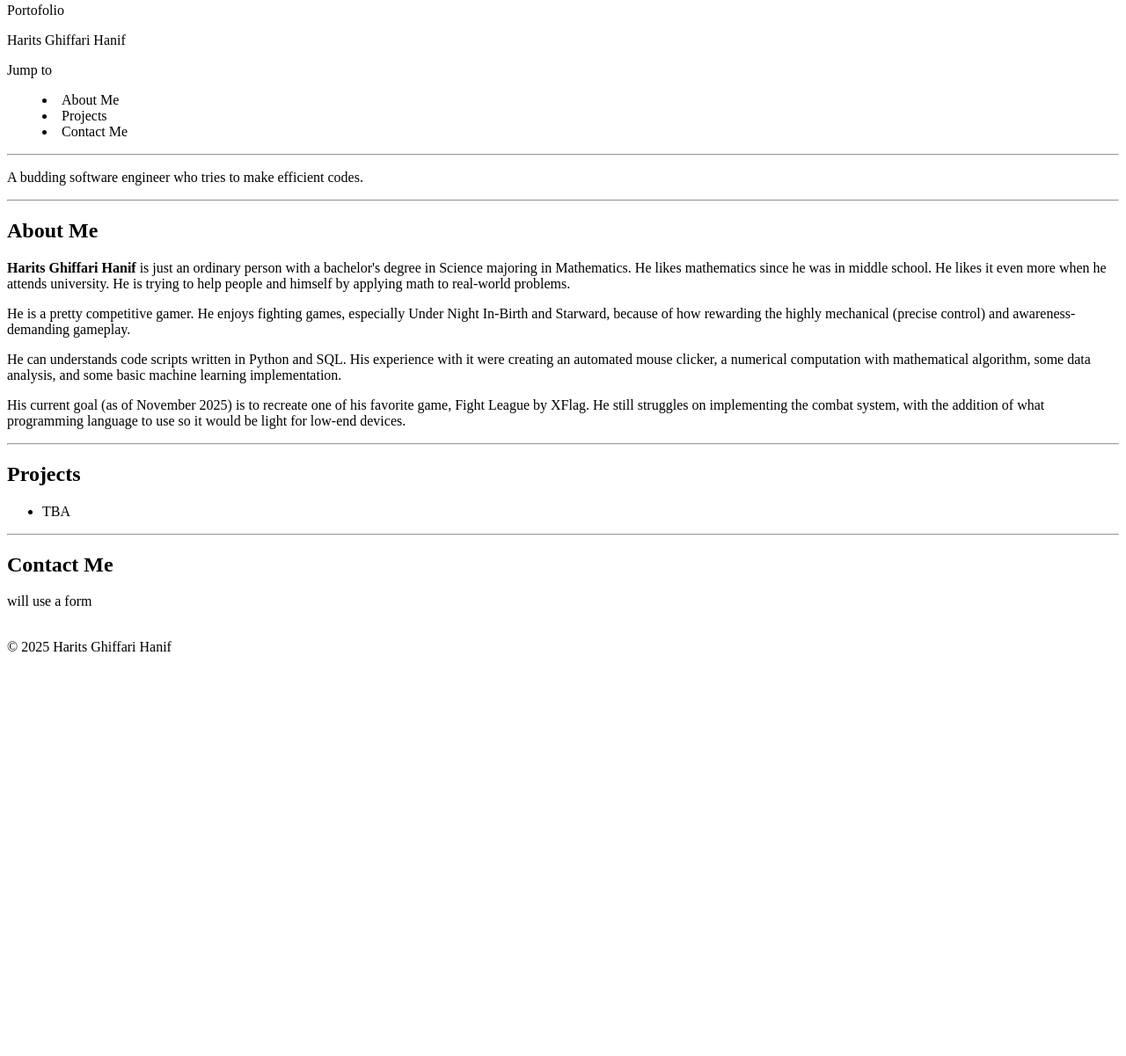
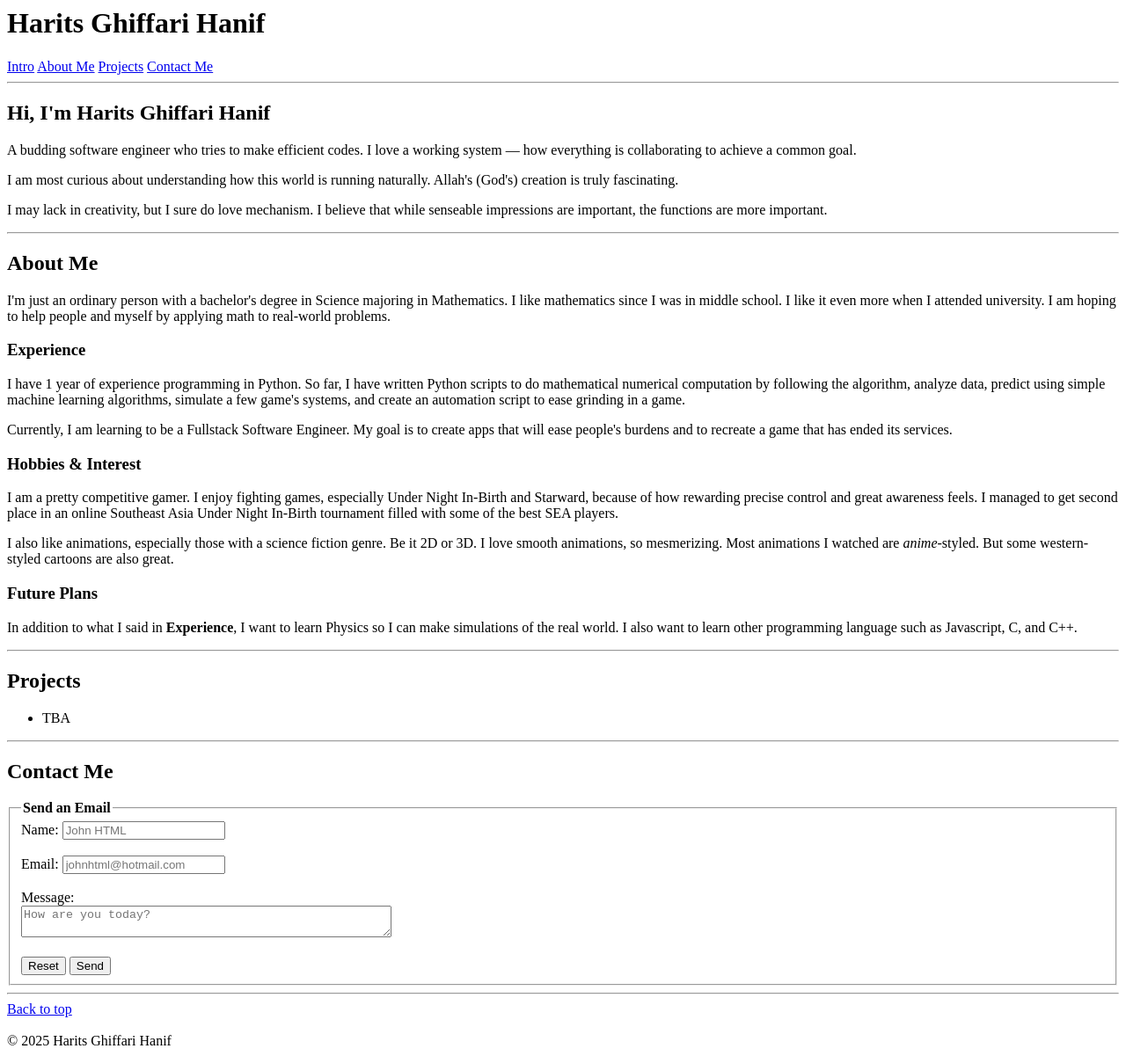
Before and after one commit to Revou-FSSE-Oct25/milestone-1-HaritsGH, a plain HTML site: page index.html in a window 1280 px wide. Shown: the part 13-1214 px from the top of the page at 88% size. Before the commit the page ends 800 px from the top, so only its background shows below. Drawn offline with Linux system fonts and the light colour scheme.

Commit message:
update page index

```diff
--- a/index.html
+++ b/index.html
@@ -3,71 +3,144 @@
 <head>
     <meta charset="UTF-8">
     <meta name="viewport" content="width=device-width, initial-scale=1.0">
-    <title>Portofolio - Harits Ghiffari Hanif</title>
+    <title>Harits Ghiffari Hanif</title>
 </head>
 <body>
-    <header>
-        <p>Portofolio</p>
-        <p>Harits Ghiffari Hanif</p>
-        <nav> <!-- pindahin ke header kalo udah paham CSS -->
-            <p>Jump to</p>
-            <menu>
-                <li>About Me</li>
-                <li>Projects</li>
-                <li>Contact Me</li>
-            </menu>
+    <header id="page-top">
+        <h1>Harits Ghiffari Hanif</h1>
+        <nav>
+            <span>
+                <a href="#intro">Intro</a>
+                <a href="#about-me">About Me</a>
+                <a href="#projects">Projects</a>
+                <a href="#contact-me">Contact Me</a>
+            </span>
         </nav>
     </header>
     <hr>
+
+    <!-- main -->
     <main>
+        <article>
 
-        <!-- home/nav -->
-        <section> <!-- kasih foto profil, taro teks paragraf di kanan fotonya-->
-            <p>A budding software engineer who tries to make efficient codes.</p>
+            <!-- section intro -->
+            <section id="intro">
+                <h2>Hi, I'm Harits Ghiffari Hanif</h2>
+                <p>A budding software engineer who tries to make efficient codes. I love a working system — how everything is collaborating to achieve a common goal.</p>
+                <p>I am most curious about understanding how this world is running naturally. Allah's (God's) creation is truly fascinating.</p>
+                <p>I may lack in creativity, but I sure do love mechanism. I believe that while senseable impressions are important, the functions are more important.</p>
             </section>
             <hr>
 
             <!-- section about me -->
-        <section>
-            <h1>About Me</h1>
-            <p><strong>Harits Ghiffari Hanif</strong> is just an ordinary person with a bachelor's degree in Science majoring in Mathematics.
-                He likes mathematics since he was in middle school.
-                He likes it even more when he attends university.
-                He is trying to help people and himself by applying math to real-world problems.
+            <section id="about-me">
+                <h2>About Me</h2>
+                <p>
+                    I'm just an ordinary person with a bachelor's degree in Science majoring in Mathematics.
+                    I like mathematics since I was in middle school. I like it even more when I attended university.
+                    I am hoping to help people and myself by applying math to real-world problems.
+                </p>
+
+                <h3>Experience</h3>
+                <p>
+                    I have 1 year of experience programming in Python.
+                    So far, I have written Python scripts to do mathematical numerical computation by following the algorithm,
+                    analyze data, predict using simple machine learning algorithms, simulate a few game's systems, and
+                    create an automation script to ease grinding in a game.
                 </p>
                 <p>
-                He is a pretty competitive gamer. He enjoys fighting games, especially Under Night In-Birth and Starward, because of how
-                rewarding the highly mechanical (precise control) and awareness-demanding gameplay.
+                    Currently, I am learning to be a Fullstack Software Engineer.
+                    My goal is to create apps that will ease people's burdens and to recreate a game that has ended its services.
+                </p>
+
+                <h3>Hobbies & Interest</h3>
+                <p>
+                    I am a pretty competitive gamer. I enjoy fighting games, especially Under Night In-Birth and Starward, because of how
+                    rewarding precise control and great awareness feels. I managed to get second place in an online Southeast Asia Under Night In-Birth tournament
+                    filled with some of the best SEA players.
                 </p>
                 <p>
-                He can understands code scripts written in Python and SQL.
-                His experience with it were creating an automated mouse clicker, a numerical computation with mathematical algorithm, some data analysis, and
-                some basic machine learning implementation.
+                    I also like animations, especially those with a science fiction genre. Be it 2D or 3D.
+                    I love smooth animations, so mesmerizing. Most animations I watched are <i>anime</i>-styled. But some western-styled cartoons are also great.
                 </p>
+
+                <h3>Future Plans</h3>
                 <p>
-                His current goal (as of November 2025) is to recreate one of his favorite game, Fight League by XFlag.
-                He still struggles on implementing the combat system, with the addition of what programming language to use so it would be light for low-end devices.
+                    In addition to what I said in <b>Experience</b>, I want to learn Physics so I can make simulations of the real world.
+                    I also want to learn other programming language such as Javascript, C, and C++.
                 </p>
+                <hr>
             </section>
-        <hr>
+
 
             <!-- section projects -->
-        <section>
-            <h1>Projects</h1>
+            <section id="projects">
+                <h2>Projects</h2>
                 <ul>
                     <li>TBA</li>
                 </ul>
+
+                <hr>
             </section>
+
+
+            <!-- section contact me -->
+            <section id="contact-me">
+                <h2>Contact Me</h2>
+                <!-- contact form -->
+                <form id="contact-form">
+                    <!-- sender message info -->
+                    <section>
+                        <fieldset>
+                            <legend><strong>Send an Email</strong></legend>
+                            <label for="sender-name">Name:</label>
+                            <input
+                                type="text"
+                                id="sender-name"
+                                name="sdname"
+                                placeholder="John HTML"
+                                required />
+                            <br>
+                            <br>
+
+                            <label for="sender-email">Email:</label>
+                            <input
+                                type="email"
+                                id="sender-email"
+                                name="sdemail"
+                                placeholder="johnhtml@hotmail.com"
+                                required />
+                            <br>
+                            <br>
+
+                            <label for="message">Message:</label><br />
+                            <textarea
+                                id="message"
+                                name="msg"
+                                row="55"
+                                cols="50"
+                                placeholder="How are you today?"></textarea>
+                            <br>
+                            <br>
+
+                            <input type="reset" value="Reset" />
+                            <input type="submit" value="Send" />
+                        </fieldset>
+                    </section>
+                </form>
                 <hr>
 
-        <!-- section contact me -->
-        <section>
-            <h1>Contact Me</h1>
-            <p>will use a form</p>
             </section>
+
+        </article>
+        <aside>
+            <a href="#page-top">Back to top</a>
+        </aside>
+    </main>
+
+    <!-- footer -->
+    <footer>
         <br>
-    </main>
-    <footer>
         &copy; 2025 Harits Ghiffari Hanif
     </footer>
 </body>
```
Lines whose indentation alone changed are shown as unchanged.
